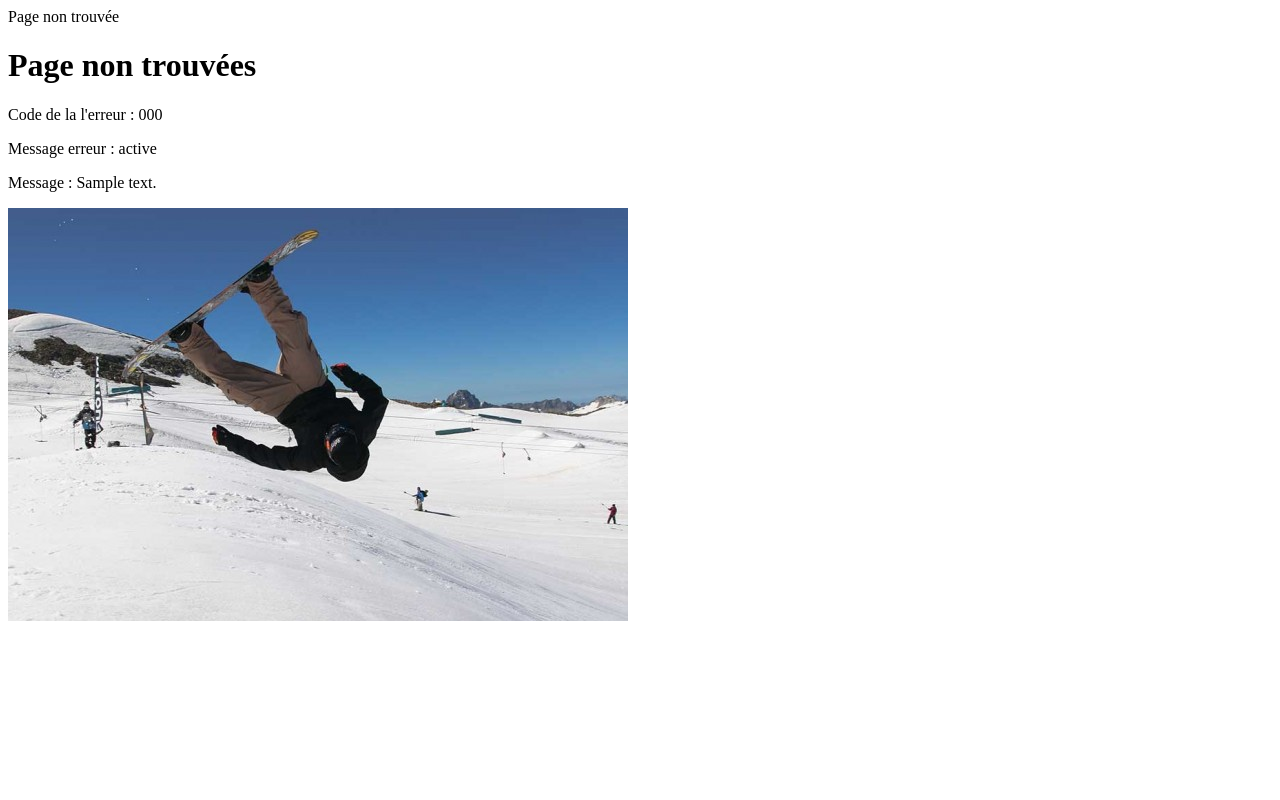
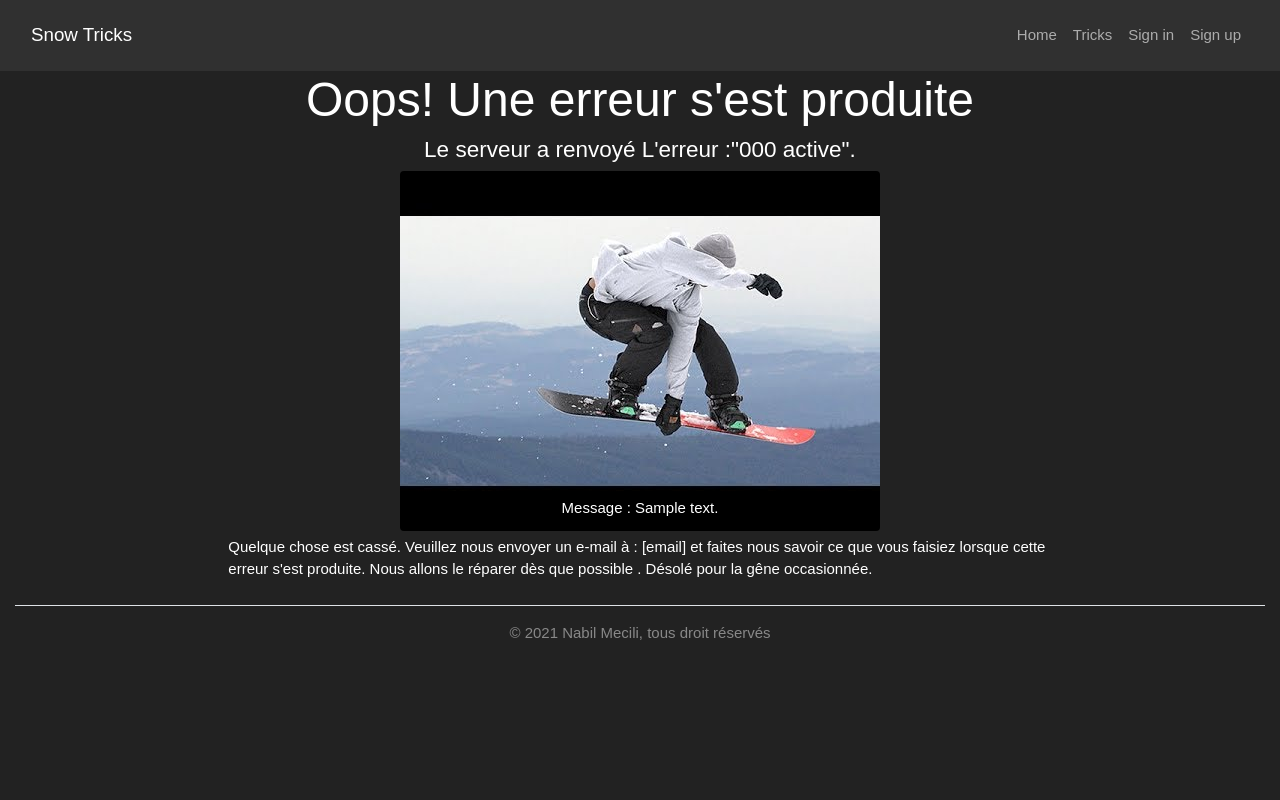
Before and after one commit to mecbil/P6_01_SnowTricks_CodeSource, a Symfony app: template templates/bundles/TwigBundle/Exception/error500.html.twig in a window 1280 px wide. Run offline with Twig, Linux system fonts and the light colour scheme; the template is opened without the code that fills it: most values are stand-ins (such as "Sample title", 1, 10 or a date in 2020); some libraries are stand-ins or nearby versions.

Commit message:
Add error page "500"

```diff
--- a/templates/bundles/TwigBundle/Exception/error500.html.twig
+++ b/templates/bundles/TwigBundle/Exception/error500.html.twig
@@ -1,5 +1,5 @@
 {# {% extends "base.html.twig" %} #}
-{% block title %}Page non trouvée{% endblock %}
+{# {% block title %}Page non trouvée{% endblock %}
 
 {% block body %}
     <div class="col-6 mx-auto">
@@ -10,4 +10,89 @@
 
     <img  src="{{ asset('images/frontflip-1.jpg') }}" class="carouselimg" alt="Image d'erreur">
     </div>
-{% endblock %}
+{% endblock %} #}
+<!DOCTYPE html>
+<html>
+  <head>
+    <meta http-equiv="Content-Type" content="text/html; charset=utf-8" />
+    <title>Erreur interne du serveur</title>
+    <link href="{{ asset('css/style.css') }}" rel="stylesheet">
+    <link href="https://bootswatch.com/4/darkly/bootstrap.min.css" rel="stylesheet">
+    <link rel="stylesheet" href="https://cdnjs.cloudflare.com/ajax/libs/OwlCarousel2/2.3.4/assets/owl.theme.default.min.css" integrity="sha512-sMXtMNL1zRzolHYKEujM2AqCLUR9F2C4/05cdbxjjLSRvMQIciEPCQZo++nk7go3BtSuK9kfa/s+a4f4i5pLkw==" crossorigin="anonymous"/>
+    <link rel="stylesheet" href="https://cdnjs.cloudflare.com/ajax/libs/OwlCarousel2/2.3.4/assets/owl.carousel.min.css" integrity="sha512-tS3S5qG0BlhnQROyJXvNjeEM4UpMXHrQfTGmbQ1gKmelCxlSEBUaxhRBj/EFTzpbP4RVSrpEikbmdJobCvhE3g==" crossorigin="anonymous"/>
+    <link rel="stylesheet" href="https://use.fontawesome.com/releases/v5.7.2/css/all.css"> {% block stylesheets %}{% endblock %}
+<!-- Icon -->
+    <link rel="shortcut icon" href="{{ asset('images/fav.jpg') }}">
+  </head>
+  <body>
+  		<nav class="navbar navbar-expand-lg navbar-dark bg-dark" id="begin">
+			<div class="container-fluid ">
+				<a class="navbar-brand" href="/">Snow Tricks
+				</a>
+				<button class="navbar-toggler" type="button" data-bs-toggle="collapse" data-bs-target="#navbarColor02" aria-controls="navbarColor02" aria-expanded="false" aria-label="Toggle navigation">
+					<span class="navbar-toggler-icon"></span>
+				</button>
+				<div class="collapse navbar-collapse" id="navbarColor02">
+					<ul class="navbar-nav ml-auto">
+						<li class="nav-item">
+							<a class="nav-link" href="{{ path('app_home') }}">Home</a>
+						</li>
+						<li class="nav-item">
+							<a class="nav-link" href="{{ path('tricks') }}">Tricks</a>
+						</li>
+						{% if app.user is null %}
+							<li class="nav-item">
+								<a class="nav-link" href="{{ path('app_login') }}">Sign in</a>
+							</li>
+							<li class="nav-item">
+								<a class="nav-link" href="{{ path('app_register') }}">Sign up</a>
+							</li>
+						{% else %}
+							<li class="nav-item">
+								<a class="nav-link" href="{{ path('Admin') }}">Dashbord</a>
+							</li>
+							<li class="nav-item">
+								<a class="nav-link" href="{{ path('app_logout') }}">Logout</a>
+							</li>
+						{% endif %}
+
+					</ul>
+				</div>
+			</div>
+		</nav>
+
+    <div class="Container col-8 mx-auto">
+        {% block body %}
+        <h1 class='text-center'>Oops! Une erreur s'est produite</h1>
+        <h4 class='text-center'>Le serveur a renvoyé L'erreur :"{{ status_code }} {{ status_text }}".</h4>
+        <div>
+        <figure class='text-center'>
+            <img src="{{ asset('images/sad-1.jpg') }}" class="figure-img img-fluid rounded" alt="Image Sad Tricks">
+            <figcaption style="margin-top: -42px;"  >Message  : {{ exception.message }}</figcaption>
+        </figure>
+        <p>
+       Quelque chose est cassé. Veuillez nous envoyer un e-mail à : [email] et faites nous savoir
+         ce que vous faisiez lorsque cette erreur s'est produite. Nous allons le réparer dès que possible
+         . Désolé pour la gêne occasionnée.
+        </p>
+    </div>
+
+        {% endblock %}
+    </div>
+
+
+
+    <div class="container-fluid">
+        <footer class="py-3 my-4 border-top text-center mb-2">
+            <span class="text-muted text-center">&copy; 2021 Nabil Mecili, tous droit réservés</span>
+        </footer>
+    </div>
+
+    <script src="https://cdnjs.cloudflare.com/ajax/libs/jquery/3.6.0/jquery.min.js"></script>
+
+    <!-- Option 1: Bootstrap Bundle with Popper -->
+    <script src="https://cdn.jsdelivr.net/npm/bootstrap@5.0.1/dist/js/bootstrap.bundle.min.js" integrity="sha384-gtEjrD/SeCtmISkJkNUaaKMoLD0//ElJ19smozuHV6z3Iehds+3Ulb9Bn9Plx0x4" crossorigin="anonymous"></script>
+    <script src="https://cdnjs.cloudflare.com/ajax/libs/OwlCarousel2/2.3.4/owl.carousel.min.js" integrity="sha512-bPs7Ae6pVvhOSiIcyUClR7/q2OAsRiovw4vAkX+zJbw3ShAeeqezq50RIIcIURq7Oa20rW2n2q+fyXBNcU9lrw==" crossorigin="anonymous"></script>
+
+  </body>
+</html>
```
Also changed, not shown: templates/bundles/TwigBundle/Exception/error403.html.twig (+0 -17 lines).
